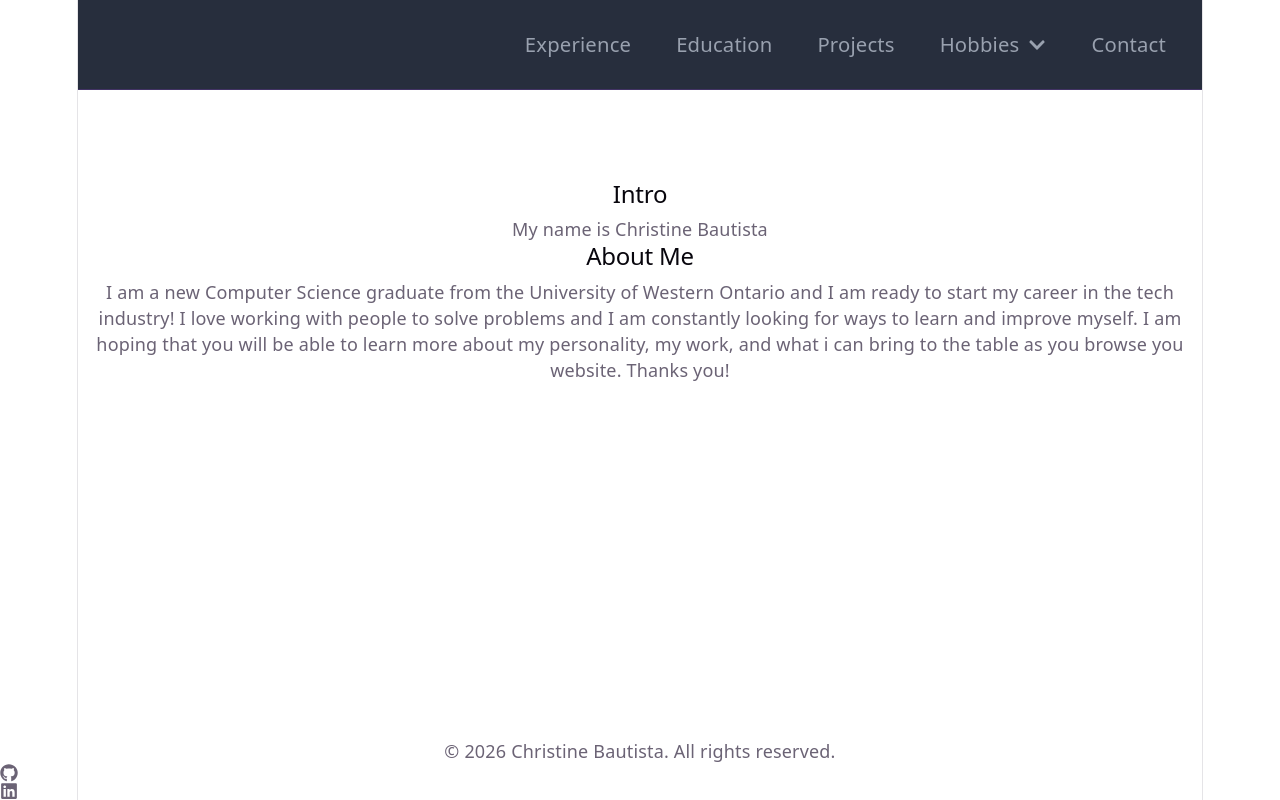
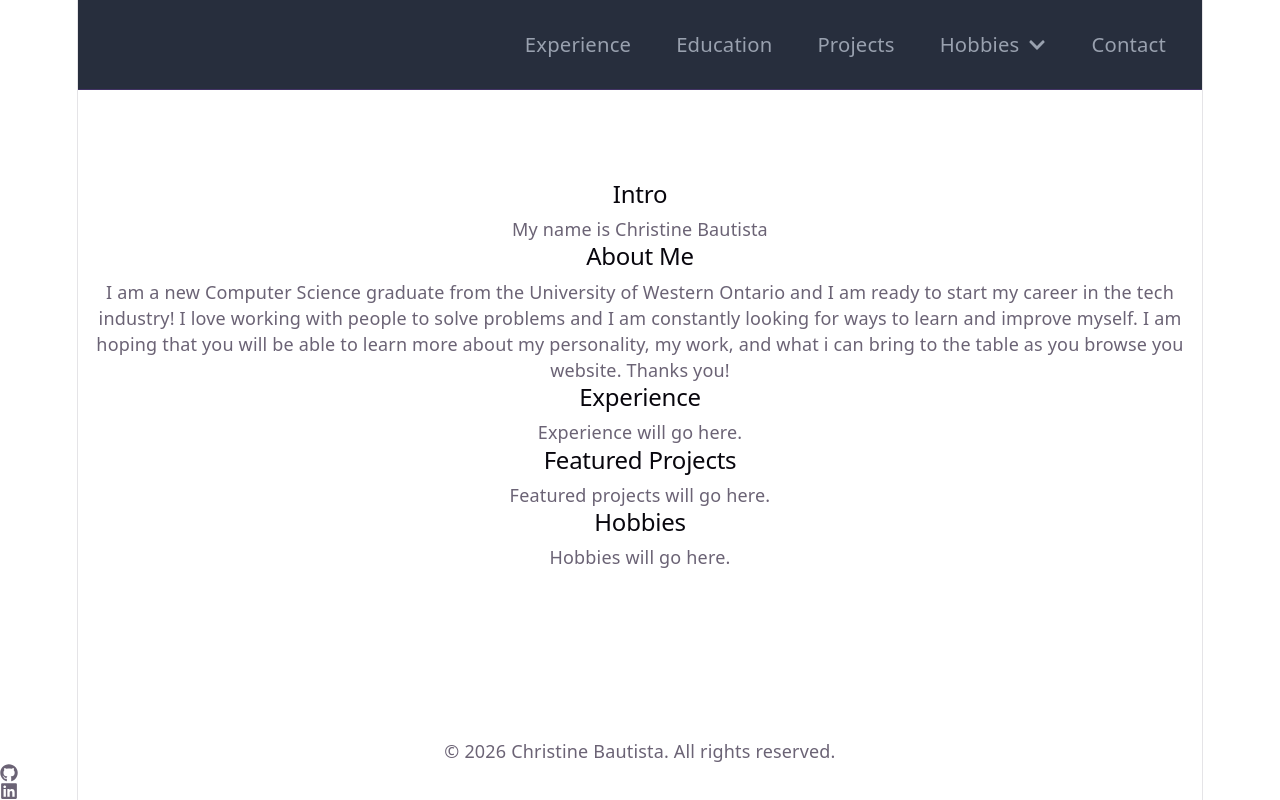
Before and after one commit to Cr1py/Cr1py.github.io, a React (Vite) app: page / in a window 1280 px wide. Built offline with nearby package versions, Linux system fonts and the light colour scheme.

Commit message:
Created sections for home page

```diff
--- /dev/null
+++ b/src/components/sections/ExperiencePreview.tsx
@@ -0,0 +1,14 @@
+
+const ExperiencePreview = () => {
+
+    return (
+        <div>
+            <h2>Experience</h2>
+            <p>
+                Experience will go here.
+            </p>
+        </div>
+    );
+};
+
+export default ExperiencePreview;
--- /dev/null
+++ b/src/components/sections/FeaturedProjects.tsx
@@ -0,0 +1,14 @@
+
+const FeaturedProjects = () => {
+
+    return (
+        <div>
+            <h2>Featured Projects</h2>
+            <p>
+                Featured projects will go here.
+            </p>
+        </div>
+    );
+};
+
+export default FeaturedProjects;
--- /dev/null
+++ b/src/components/sections/HobbiesSection.tsx
@@ -0,0 +1,14 @@
+
+const HobbiesSection = () => {
+
+    return (
+        <div>
+            <h2>Hobbies</h2>
+            <p>
+                Hobbies will go here.
+            </p>
+        </div>
+    );
+};
+
+export default HobbiesSection;
--- a/src/pages/Home.tsx
+++ b/src/pages/Home.tsx
@@ -1,11 +1,15 @@
-// imports
 import { useRef } from "react"
+import { motion } from "framer-motion"
 import Intro from "../components/sections/Intro"
 import AboutMeSection from "../components/sections/AboutMeSection"
+import ExperiencePreview from "../components/sections/ExperiencePreview"
+import FeaturedProjects from "../components/sections/FeaturedProjects"
+import HobbiesSection from "../components/sections/HobbiesSection"
 import '../App.css'
 
-// consts
+
 const Home = ()=> {
+
     return (
         <div>
 
@@ -26,18 +30,21 @@ const Home = ()=> {
             {/* Experience Preview */}
             <section>
                 <div>
+                    <ExperiencePreview />
                 </div>
             </section>
 
             {/* Featured Projects */}
             <section>
                 <div>
+                    <FeaturedProjects />
                 </div>
             </section>
 
             {/* Hobbies Preview */}
             <section>
                 <div>
+                    <HobbiesSection />
                 </div>
             </section>
 
```
